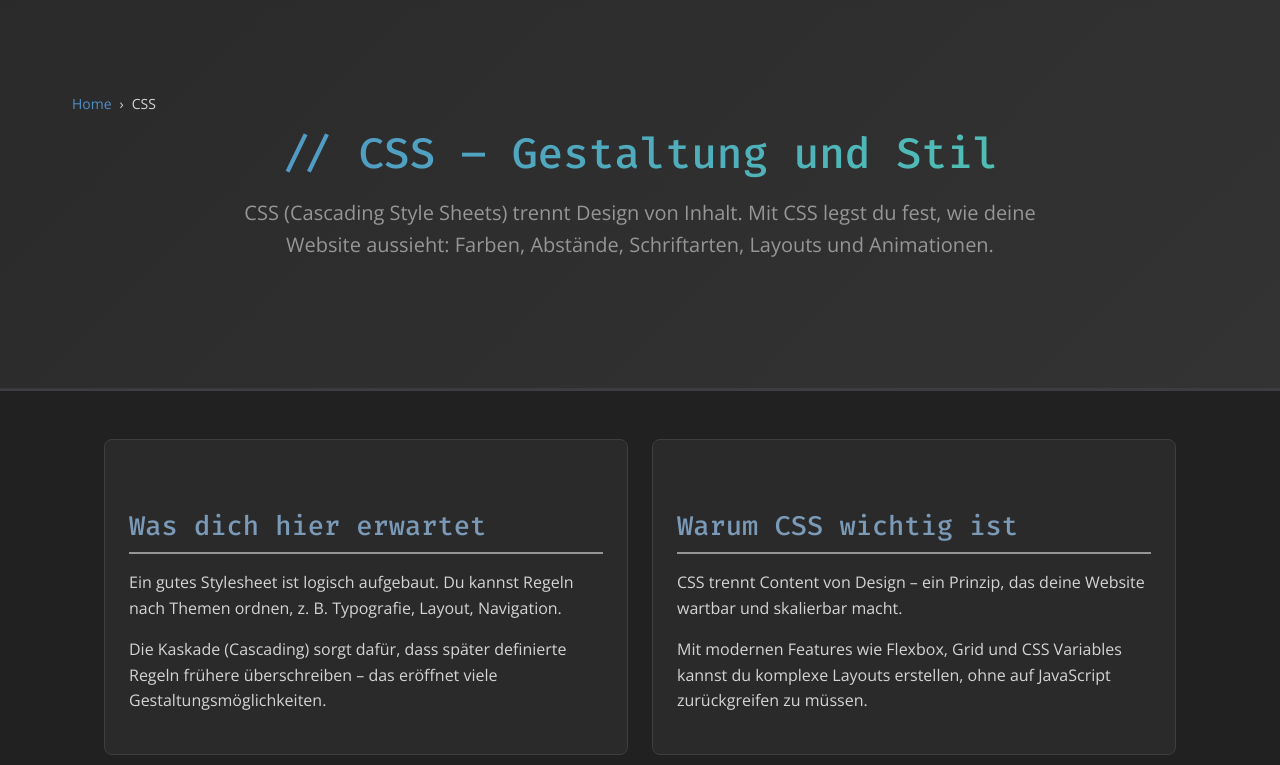
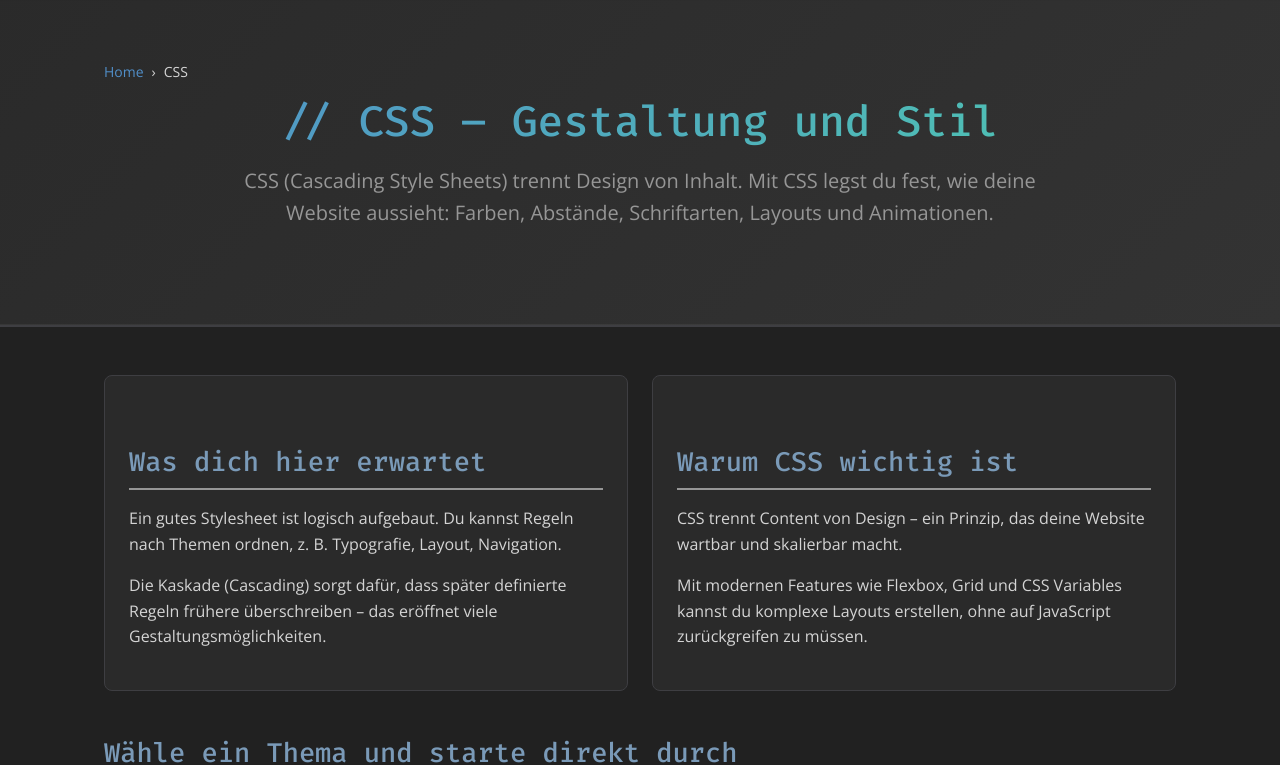
Before and after one commit to dontdevpanic/devpaniczone, a website: page tutorials/css/index.html in a window 1280 px wide. Shown: the part 64-829 px from the top of the page. Drawn offline with Linux system fonts and the light colour scheme.

Commit message:
Update: style.css

```diff
--- a/assets/css/style.css
+++ b/assets/css/style.css
@@ -715,7 +715,7 @@ hr {
    =================================== */
 
 .breadcrumbs {
-    margin-bottom: 1rem;
+    margin: 0 0 1rem 2rem;
     display: flex;
     align-items: center;
     gap: 0.5rem;
@@ -1205,7 +1205,7 @@ hr {
 
 .hero {
     text-align: center;
-    padding: 8rem 0 6rem;
+    padding: 6rem 0 4rem;
     /* = 80px oben/unten */
     margin-top: -32px;
     margin-bottom: 3rem;
@@ -1236,17 +1236,13 @@ hr {
 /* ----- Container ----- */
 .hero .container {
     max-width: 1200px;
-    /* Inhalt bleibt begrenzt */
     margin: 0 auto;
-    /* Zentriert den Inhalt */
-    padding: 0 1rem;
-    /* = 16px Seitenabstand */
+    /* padding: 0 1rem; */
 }
 
 @media (min-width: 768px) {
     .hero .container {
         padding: 0 2rem;
-        /* = 32px auf Desktop */
     }
 }
 
@@ -1261,12 +1257,9 @@ hr {
 
 .hero-subtitle {
     font-size: 1.25rem;
-    /* = 20px */
     color: var(--text-secondary);
     margin-bottom: 2rem;
-    /* = 32px */
     max-width: 800px;
-    /* Begrenzt die Textbreite */
     margin-left: auto;
     margin-right: auto;
     text-align: center;
@@ -1295,7 +1288,6 @@ hr {
 .btn {
     display: inline-block;
     padding: 0.75rem 1.5rem;
-    /* = 12px 24px */
     font-size: 1rem;
     font-weight: 600;
     border: 2px solid var(--border-color);
```
